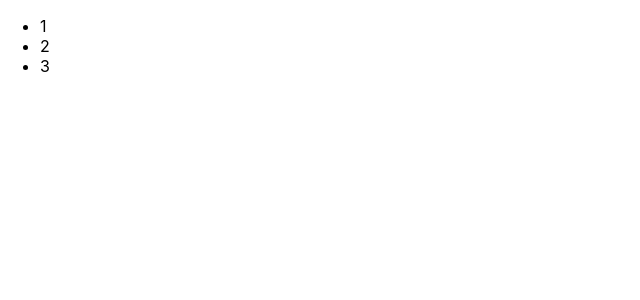
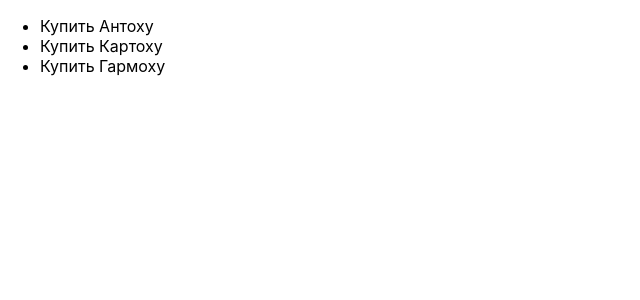
Before and after one commit to Sijonra/ReactTodoList, a React (Create React App) app: page / in a window 1280 px wide. Shown: the top 300 px of the page, without its empty margins (0-640 px from the left). Built offline with nearby package versions, Linux system fonts and the light colour scheme.

Commit message:
added todoList component

```diff
--- a/src/App.js
+++ b/src/App.js
@@ -1,9 +1,16 @@
+import React from "react";
 import TodoList from './TodoList/todoList'
 
+function App() {
 
-function App() {
+    let todos = [
+        {id: 0, iscompleted: false, value: "Купить Антоху"},
+        {id: 1, iscompleted: false, value: "Купить Картоху"},
+        {id: 2, iscompleted: false, value: "Купить Гармоху"},
+    ];
+
     return(
-        <TodoList />
+        <TodoList todos={todos}/>
     )
 }
 
--- /dev/null
+++ b/src/TodoList/ListItem.js
@@ -0,0 +1,9 @@
+import React from "react";
+
+function ListItem(props){
+    return(
+        <li>{props.title}</li>
+    )
+}
+
+export default ListItem;
--- a/src/TodoList/todoList.js
+++ b/src/TodoList/todoList.js
@@ -1,12 +1,12 @@
-import react from 'react';
+import React from "react";
+import ListItem from "./ListItem";
 
-
-function todoList(){
+function todoList(props){
     return(
         <ul className="todoList">
-            <li>1</li>
-            <li>2</li>
-            <li>3</li>
+            {props.todos.map(todo =>{
+                return <ListItem title={todo.value}/>
+            })}
         </ul>
     )
 }
```
